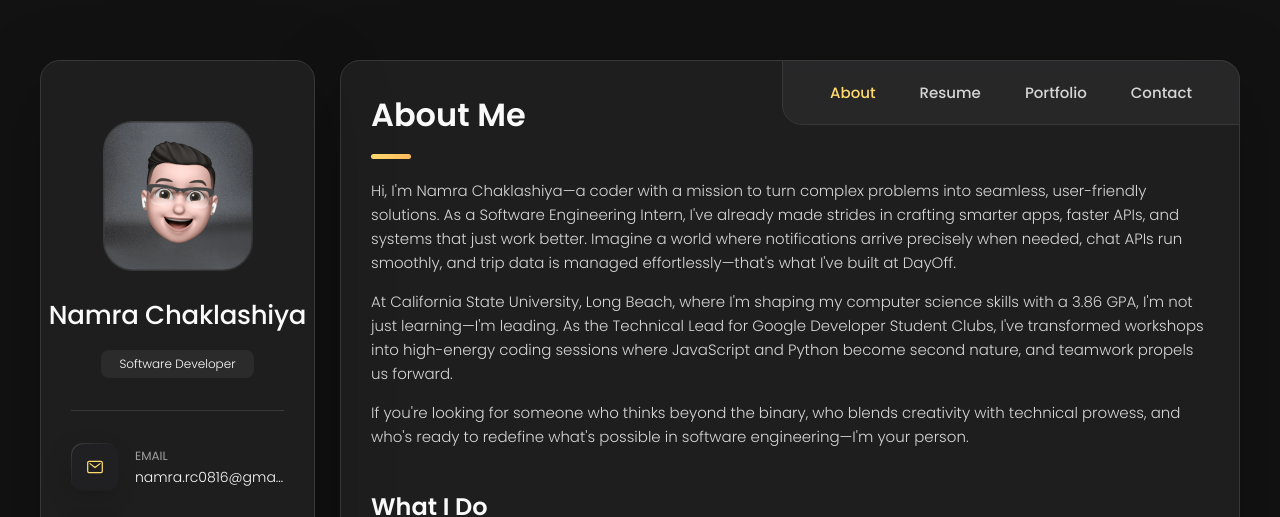
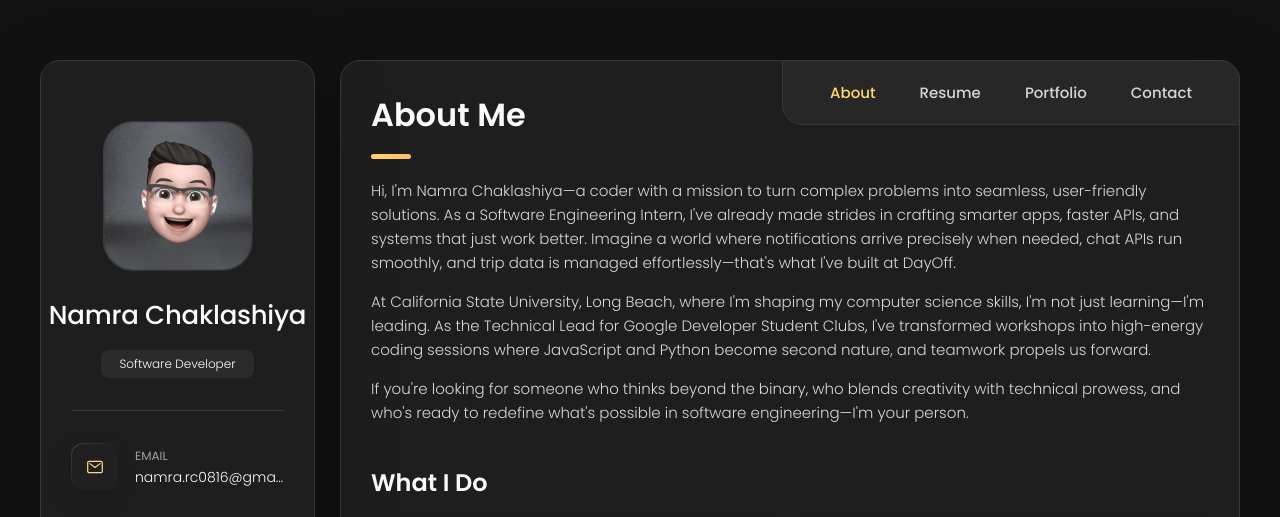
Before and after one commit to Namra0816/Portfolio-Website, a plain HTML site: page index.html in a window 1280 px wide. Shown: the top 517 px of the page. Drawn offline with nearby package versions, Linux system fonts and the light colour scheme.

Commit message:
gpa removed from about

```diff
--- a/index.html
+++ b/index.html
@@ -193,7 +193,7 @@
             Hi, I'm Namra Chaklashiya—a coder with a mission to turn complex problems into seamless, user-friendly solutions. As a Software Engineering Intern, I've already made strides in crafting smarter apps, faster APIs, and systems that just work better. Imagine a world where notifications arrive precisely when needed, chat APIs run smoothly, and trip data is managed effortlessly—that's what I've built at DayOff.
 
           <p>
-            At California State University, Long Beach, where I'm shaping my computer science skills with a 3.86 GPA, I'm not just learning—I'm leading. As the Technical Lead for Google Developer Student Clubs, I've transformed workshops into high-energy coding sessions where JavaScript and Python become second nature, and teamwork propels us forward.
+            At California State University, Long Beach, where I'm shaping my computer science skills, I'm not just learning—I'm leading. As the Technical Lead for Google Developer Student Clubs, I've transformed workshops into high-energy coding sessions where JavaScript and Python become second nature, and teamwork propels us forward.
           </p>
 
           <p>
```
